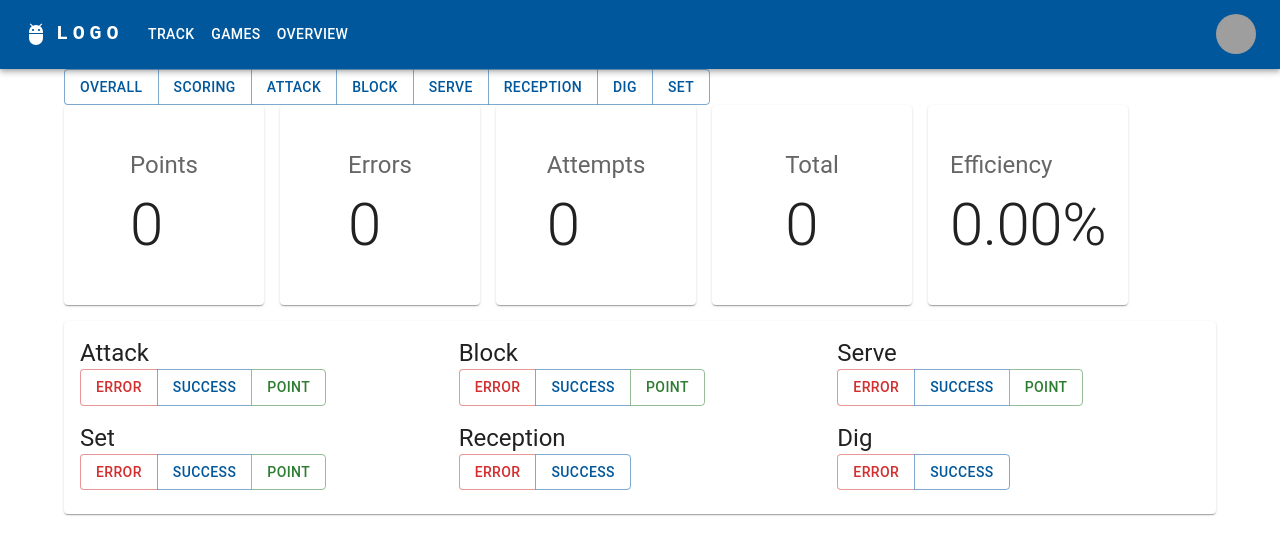
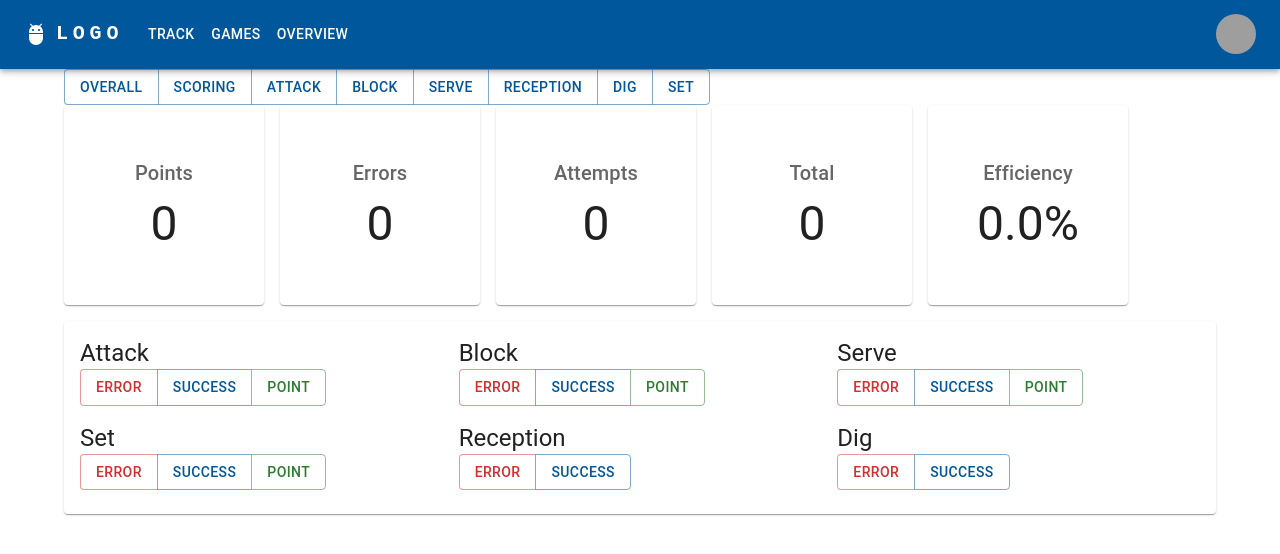
Before and after one commit to Angelo4/Volleyball-Stat-Tracker, a React (Create React App) app in the folder volleyball-stat-tracker-app/: page / in a window 1280 px wide. Shown: the top 554 px of the page. Built offline with nearby package versions, Linux system fonts and the light colour scheme; grey boxes are pictures that could not be loaded.

Commit message:
Fix DataBadge text alignment and size

```diff
--- a/volleyball-stat-tracker-app/src/components/SessionStatsContainer.tsx
+++ b/volleyball-stat-tracker-app/src/components/SessionStatsContainer.tsx
@@ -48,7 +48,7 @@ const SessionStatsContainer = (props: Props) => {
         <Grid item>
           <DataBadge
             title="Efficiency"
-            data={`${(calculation * 100).toFixed(2)}%`}
+            data={`${(calculation * 100).toFixed(1)}%`}
           />
         </Grid>
       </Grid>
--- a/volleyball-stat-tracker-app/src/components/vb_stat_display/DataBadge.tsx
+++ b/volleyball-stat-tracker-app/src/components/vb_stat_display/DataBadge.tsx
@@ -17,14 +17,17 @@ const DataBadge = (props: Props) => {
     >
       <Stack>
         <Typography
-          variant="h5"
+          variant="h6"
           color={theme.palette.text.secondary}
           gutterBottom
+          align="center"
         >
           {props.title}
         </Typography>
 
-        <Typography variant="h2">{props.data}</Typography>
+        <Typography variant="h3" align="center">
+          {props.data}
+        </Typography>
       </Stack>
     </Paper>
   );
```
